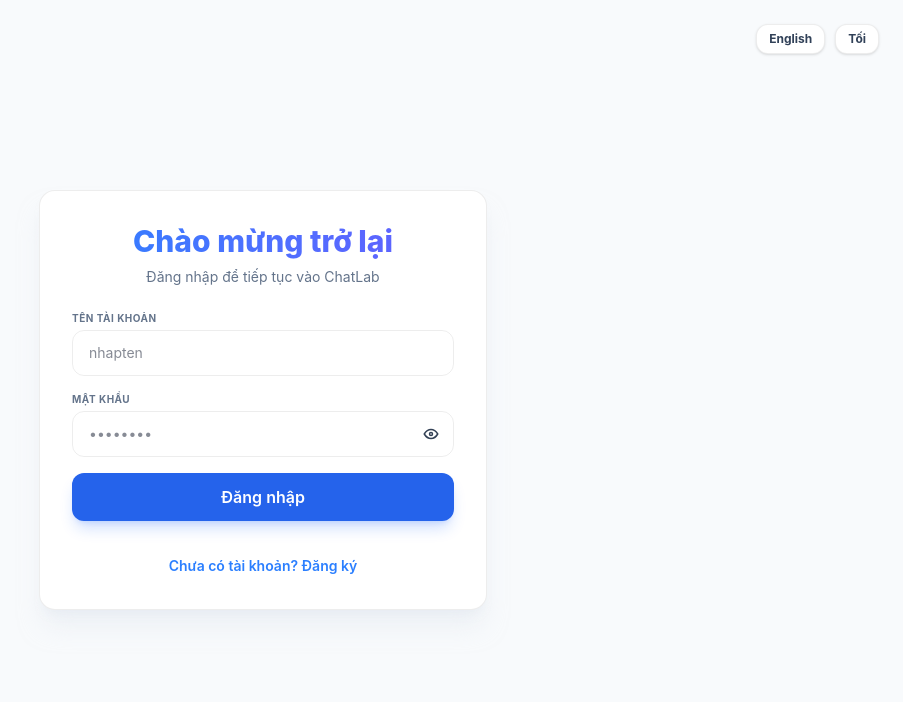
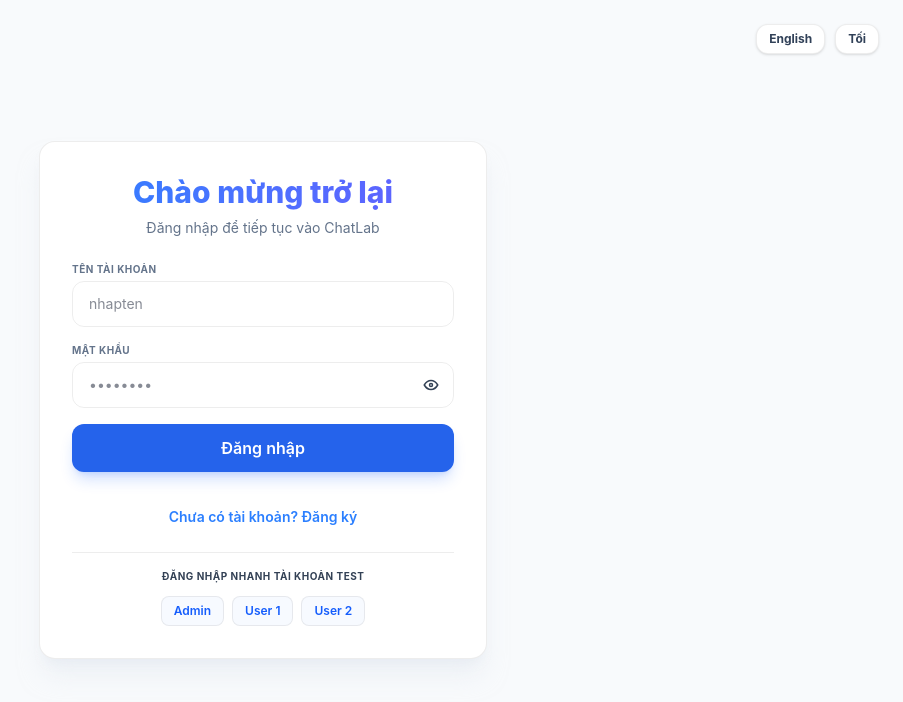
Before and after one commit to theanhtong/chatlab, a React (Vite) app in the folder frontend/: page / in a window 1280 px wide. Shown: the top 702 px of the page, without its empty margins (377-1280 px from the left). Built offline with nearby package versions, Linux system fonts and the light colour scheme; no server answers.

Commit message:
feat: add quick login buttons for test accounts and implement comprehensive cleanup on logout

```diff
--- a/frontend/src/components/Login.tsx
+++ b/frontend/src/components/Login.tsx
@@ -281,6 +281,62 @@ export const Login: React.FC<LoginProps> = ({
             {isRegister ? t.toggleLogin : t.toggleRegister}
           </button>
         </div>
+
+        {!isRegister && (
+          <div className="pt-4 border-t border-slate-200/50 dark:border-slate-800/80 space-y-3">
+            <p className={`text-[10px] font-bold uppercase tracking-wider text-center ${
+              theme === 'light' ? 'text-slate-400' : 'text-slate-500'
+            }`}>
+              {lang === 'vi' ? 'Đăng nhập nhanh tài khoản test' : 'Quick Login (Test Accounts)'}
+            </p>
+            <div className="flex flex-wrap gap-2 justify-center">
+              {[
+                { name: 'Admin', user: 'admin' },
+                { name: 'User 1', user: 'user1' },
+                { name: 'User 2', user: 'user2' }
+              ].map(acc => (
+                <button
+                  key={acc.user}
+                  type="button"
+                  onClick={async () => {
+                    setUsername(acc.user);
+                    setPassword('password123');
+                    setLoading(true);
+                    setError('');
+                    try {
+                      const response = await fetch(`${API_URL}/auth/login`, {
+                        method: 'POST',
+                        headers: { 'Content-Type': 'application/json' },
+                        body: JSON.stringify({ username: acc.user, password: 'password123' }),
+                      });
+                      const data = await response.json();
+                      if (!response.ok) {
+                        throw new Error(data.message || t.failAuth);
+                      }
+                      localStorage.setItem('token', data.accessToken);
+                      if (data.refreshToken) {
+                        localStorage.setItem('refreshToken', data.refreshToken);
+                      }
+                      localStorage.setItem('user', JSON.stringify(data.user || { username: acc.user }));
+                      onLoginSuccess(data.accessToken, data.user || { username: acc.user });
+                    } catch (err: any) {
+                      setError(err.message || t.generalError);
+                    } finally {
+                      setLoading(false);
+                    }
+                  }}
+                  className={`px-3 py-1.5 rounded-lg text-xs font-semibold border transition-all cursor-pointer ${
+                    theme === 'light'
+                      ? 'bg-blue-50/50 hover:bg-blue-50 text-blue-600 border-blue-100/70'
+                      : 'bg-blue-950/20 hover:bg-blue-950/40 text-blue-400 border-blue-900/30'
+                  }`}
+                >
+                  {acc.name}
+                </button>
+              ))}
+            </div>
+          </div>
+        )}
       </div>
     </div>
   );
--- a/frontend/src/hooks/useChatManager.ts
+++ b/frontend/src/hooks/useChatManager.ts
@@ -399,11 +399,26 @@ export function useChatManager() {
   };
 
   const handleLogout = () => {
-    localStorage.removeItem('token');
-    localStorage.removeItem('user');
+    const currentTheme = localStorage.getItem('theme');
+    const currentLang = localStorage.getItem('lang');
+
+    localStorage.clear();
+    sessionStorage.clear();
+
+    if (currentTheme) localStorage.setItem('theme', currentTheme);
+    if (currentLang) localStorage.setItem('lang', currentLang);
+
     setToken(null);
     setUser(null);
     setActiveConversation(null);
+    setConversations([]);
+    setFriendsList([]);
+    setIncomingRequests([]);
+    setOutgoingRequests([]);
+    setPinnedMessages([]);
+    setReplyToMessage(null);
+    setShareTargetMessage(null);
+
     disconnectSocket();
   };
 
```
